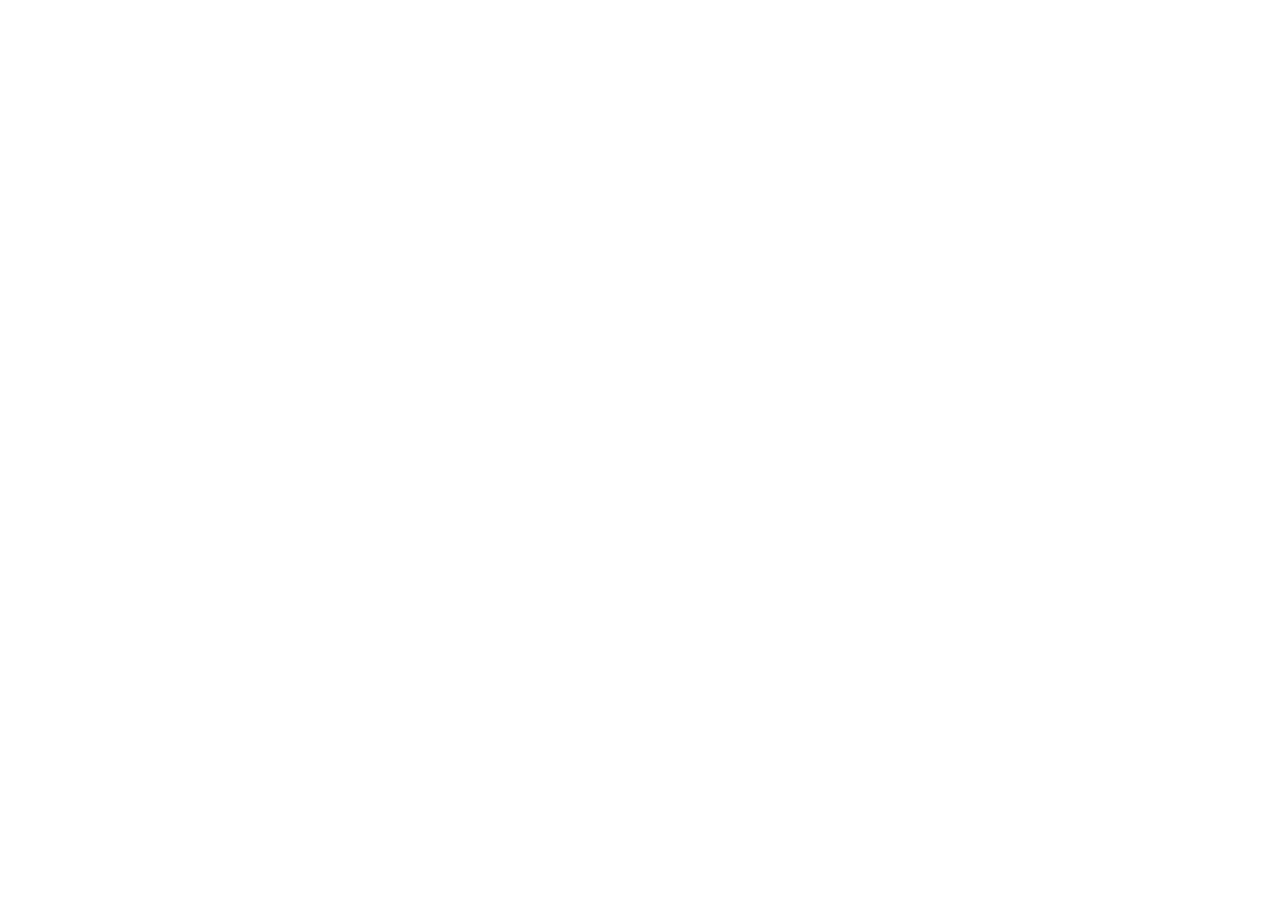
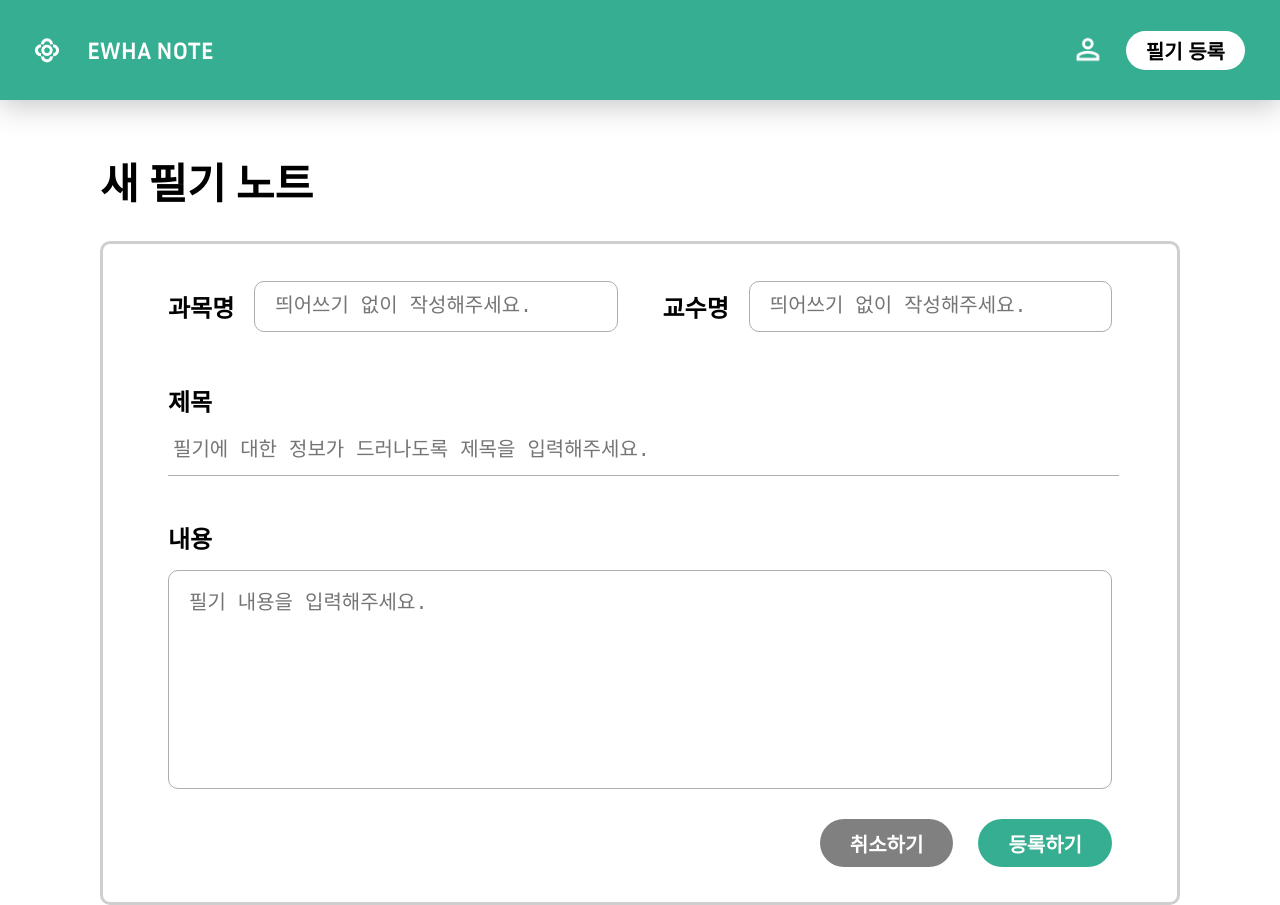
Before and after one commit to SeoyoungOhMe/Ewhathon-Youhahak-Front, a React (Create React App) app: page /Upload in a window 1280 px wide. Before the commit this address had no page. Before the commit the page ends 800 px from the top, so only its background shows below. Built offline with nearby package versions, Linux system fonts and the light colour scheme.

Commit message:
feat: 필기 업로드 화면 구현

```diff
--- a/package.json
+++ b/package.json
@@ -37,5 +37,8 @@
       "last 1 firefox version",
       "last 1 safari version"
     ]
+  },
+  "devDependencies": {
+    "@babel/plugin-proposal-private-property-in-object": "^7.21.11"
   }
 }
--- a/src/App.jsx
+++ b/src/App.jsx
@@ -1,6 +1,7 @@
 import * as React from "react";
 import { Route, BrowserRouter as Router, Routes } from "react-router-dom";
 import { Note } from "./note";
+import { Upload } from "./upload";
 
 function App() {
   return (
@@ -8,6 +9,7 @@ function App() {
       <div className="APP">
         <Routes>
           <Route path="/" element={<Note />} />
+          <Route path="/Upload" element={<Upload />} />
         </Routes>
       </div>
     </Router>
--- a/src/navbar/Navbar.jsx
+++ b/src/navbar/Navbar.jsx
@@ -1,14 +1,17 @@
+import { Link } from "react-router-dom";
 import * as S from "./navbar.style";
 
 export function Navbar() {
   return (
     <S.Header>
-      <img src="/assets/logo.png" />
+      <img src="/assets/logo.png" alt="로고" />
       <S.ButtonContainer>
         <S.MyButton>
           <S.MyIcon src="/assets/my.png" />
         </S.MyButton>
-        <S.UploadButton>필기 등록</S.UploadButton>
+        <Link to="/upload">
+          <S.UploadButton>필기 등록</S.UploadButton>
+        </Link>
       </S.ButtonContainer>
     </S.Header>
   );
--- a/src/navbar/navbar.style.js
+++ b/src/navbar/navbar.style.js
@@ -6,8 +6,10 @@ export const Header = styled.div`
   display: flex;
   flex-direction: row;
   align-items: center;
+  margin-bottom: 50px;
   padding: 0px 35px;
   justify-content: space-between;
+  box-shadow: 0px 4px 30px rgba(0, 0, 0, 0.25);
 `;
 
 export const ButtonContainer = styled.div`
@@ -22,12 +24,11 @@ export const MyButton = styled.button`
   border: none;
   margin-right: 15px;
   &:hover {
-    background-color: rgba(255, 255, 255, 0.8);
+    background-color: rgba(255, 255, 255, 0.2);
   }
 `;
 
 export const MyIcon = styled.img`
-  padding-top: 5px;
   width: 35px;
   height: 35px;
 `;
--- /dev/null
+++ b/src/upload/Upload.jsx
@@ -0,0 +1,36 @@
+import * as S from "./upload.style";
+import { Navbar } from "../navbar";
+
+export function Upload() {
+  return (
+    <>
+      <Navbar />
+      <S.ScreenTitle>새 필기 노트</S.ScreenTitle>
+      <S.PostContainer>
+        <S.CourseInfoContainer>
+          <S.CourseInfo>과목명</S.CourseInfo>
+          <S.WriteCourseInfo
+            type="text"
+            placeholder="띄어쓰기 없이 작성해주세요."
+          />
+          <S.CourseInfo style={{ marginLeft: "45px" }}>교수명</S.CourseInfo>
+          <S.WriteCourseInfo
+            type="text"
+            placeholder="띄어쓰기 없이 작성해주세요."
+          />
+        </S.CourseInfoContainer>
+        <S.Title>제목</S.Title>
+        <S.WriteTitle
+          type="text"
+          placeholder="필기에 대한 정보가 드러나도록 제목을 입력해주세요."
+        />
+        <S.Title style={{ marginBottom: "15px" }}>내용</S.Title>
+        <S.WriteContent type="text" placeholder="필기 내용을 입력해주세요." />
+        <S.ButtonContainer>
+          <S.BackButton>취소하기</S.BackButton>
+          <S.OkButton>등록하기</S.OkButton>
+        </S.ButtonContainer>
+      </S.PostContainer>
+    </>
+  );
+}
--- /dev/null
+++ b/src/upload/index.js
@@ -0,0 +1 @@
+export * from "./Upload";
--- /dev/null
+++ b/src/upload/upload.style.js
@@ -0,0 +1,109 @@
+import styled from "styled-components";
+
+export const ScreenTitle = styled.p`
+  font-size: 42px;
+  font-weight: bold;
+  margin: 0 100px 30px 100px;
+`;
+
+export const PostContainer = styled.div`
+  display: flex;
+  flex-direction: column;
+  margin: 0px 100px;
+  padding: 25px 65px;
+  border: 3px solid rgba(159, 159, 159, 0.5);
+  border-radius: 10px;
+`;
+
+export const CourseInfoContainer = styled.div`
+  display: flex;
+  flex-direction: row;
+  align-items: center;
+  margin-bottom: 20px;
+  margin-top: 5px;
+`;
+
+export const CourseInfo = styled.p`
+  font-size: 24px;
+  font-weight: bold;
+  margin: 15px 0;
+`;
+
+export const WriteCourseInfo = styled.textarea`
+  font-size: 20px;
+  padding-left: 20px;
+  flex: 1;
+  height: 45px;
+  border: 1px solid #adadad;
+  border-radius: 10px;
+  resize: none;
+  line-height: 45px;
+  margin-left: 20px;
+`;
+
+export const Title = styled.p`
+  font-size: 24px;
+  font-weight: bold;
+  margin-bottom: 8px;
+`;
+
+export const WriteTitle = styled.textarea`
+  font-size: 20px;
+  width: 100%;
+  height: 45px;
+  border: none;
+  border-bottom: 1px solid #adadad;
+  resize: none;
+  line-height: 45px;
+  padding-left: 5px;
+  margin-bottom: 20px;
+`;
+
+export const WriteContent = styled.textarea`
+  font-size: 20px;
+  //width: 100%;
+  height: 200px;
+  border: 1px solid #adadad;
+  border-radius: 10px;
+  resize: none;
+  line-spacing: 25px;
+  padding-left: 20px;
+  padding-top: 15px;
+  margin-bottom: 20px;
+`;
+
+export const ButtonContainer = styled.div`
+  display: flex;
+  flex-direction: row;
+  justify-content: flex-end;
+  margin: 10px 0;
+`;
+
+export const OkButton = styled.button`
+  font-size: 20px;
+  font-weight: bold;
+  color: white;
+  padding: 0px 30px;
+  margin-left: 25px;
+  height: 48px;
+  border: none;
+  border-radius: 55px;
+  background-color: #35ae92;
+  &:hover {
+    background-color: rgba(53, 174, 146, 0.5);
+  }
+`;
+
+export const BackButton = styled.button`
+  font-size: 20px;
+  font-weight: bold;
+  color: white;
+  padding: 0px 30px;
+  height: 48px;
+  border: none;
+  border-radius: 55px;
+  background-color: grey;
+  &:hover {
+    background-color: rgba(0, 0, 0, 0.2);
+  }
+`;
```
Also changed, not shown: 1 other file (tests, documents, lock files or other folders).
